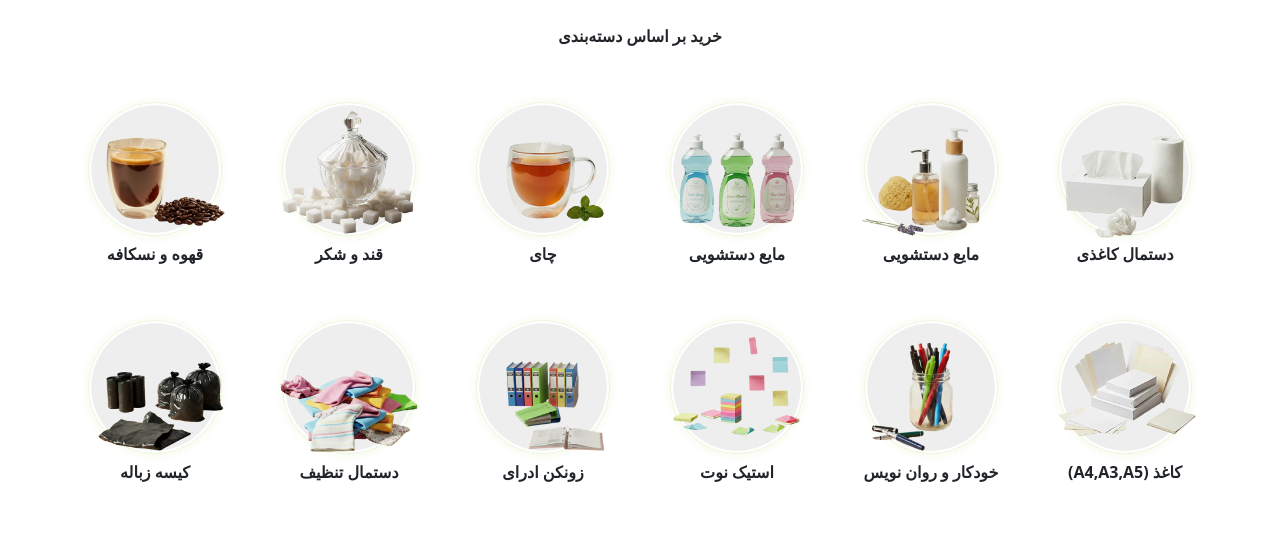
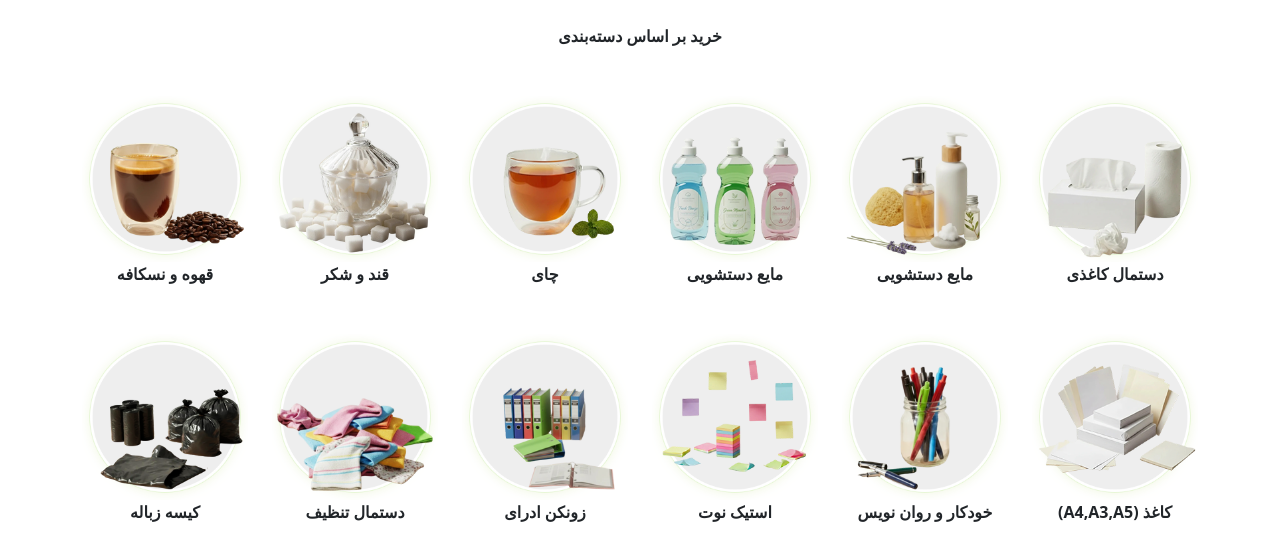
Before and after one commit to aminhadinezhad/bs-template-1, a website: page index.html in a window 1280 px wide. Drawn offline with nearby package versions, Linux system fonts and the light colour scheme.

Commit message:
remove gx-5

```diff
--- a/index.html
+++ b/index.html
@@ -23,7 +23,7 @@
       <div class="mb-5 text-center">
         <p class="fw-bold">خرید بر اساس دسته‌بندی</p>
       </div>
-      <div class="row gx-5 gy-5">
+      <div class="row gy-5">
         <div class="col-lg-2 col-md-3 col-4">
           <div class="category-item-box text-center">
             <a
```
